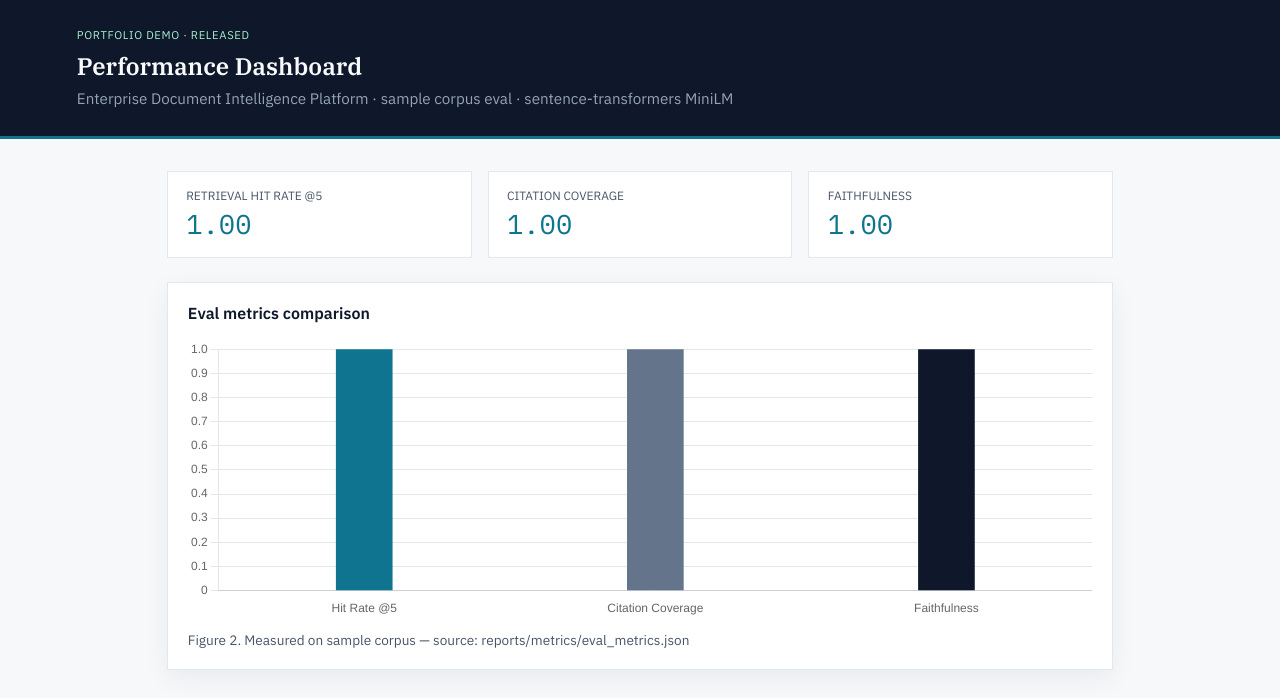
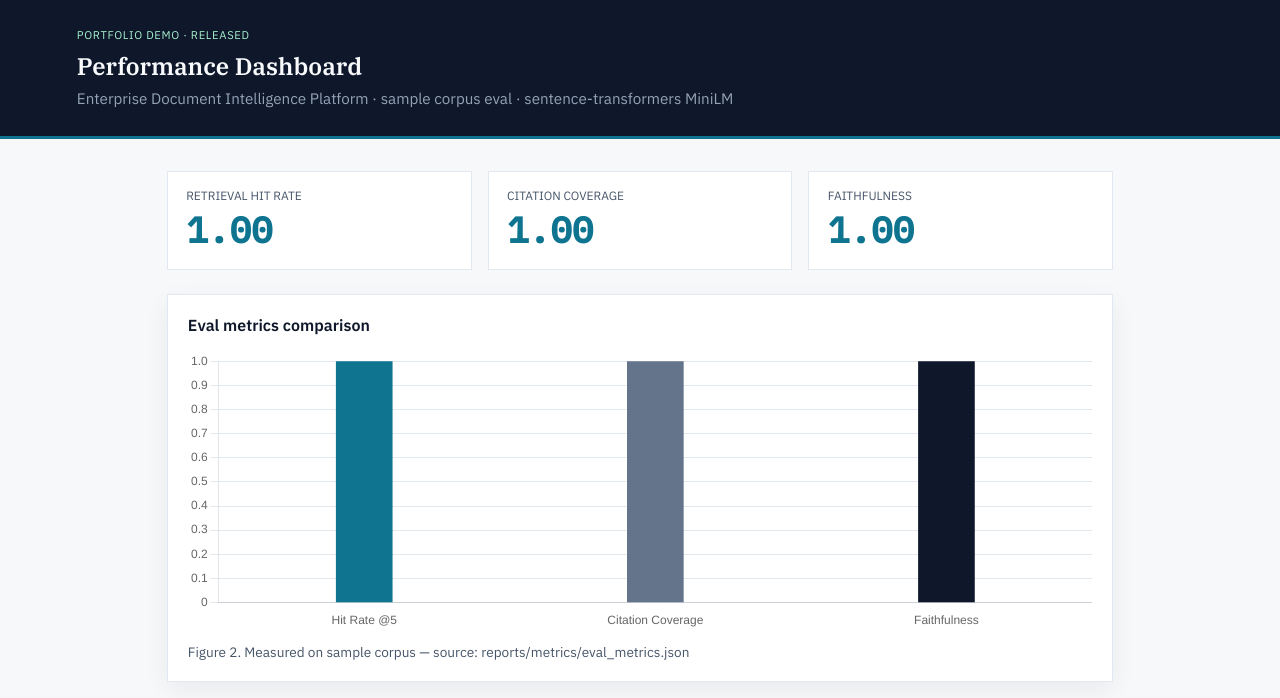
Before and after one commit to satyam140105/enterprise-document-intelligence-platform, a plain HTML site: page presentation/dashboard/index.html in a window 1280 px wide. Drawn offline with nearby package versions, Linux system fonts and the light colour scheme.

Commit message:
fix(presentation): hardcode eval KPIs visibly for hiring demos
Ensure dashboard and demo website show measured 1.00 metrics without relying on cached or failed JSON fetches.

Co-authored-by: Cursor <cursoragent@cursor.com>

```diff
--- a/presentation/dashboard/index.html
+++ b/presentation/dashboard/index.html
@@ -34,9 +34,9 @@
   </header>
   <main>
     <div class="kpis">
-      <div class="kpi"><div class="l">Retrieval Hit Rate @5</div><div class="v">1.00</div></div>
-      <div class="kpi"><div class="l">Citation Coverage</div><div class="v">1.00</div></div>
-      <div class="kpi"><div class="l">Faithfulness</div><div class="v">1.00</div></div>
+      <div class="kpi"><div class="l">Retrieval Hit Rate</div><div class="v" style="font-size:2.25rem;font-weight:600">1.00</div></div>
+      <div class="kpi"><div class="l">Citation Coverage</div><div class="v" style="font-size:2.25rem;font-weight:600">1.00</div></div>
+      <div class="kpi"><div class="l">Faithfulness</div><div class="v" style="font-size:2.25rem;font-weight:600">1.00</div></div>
     </div>
     <div class="panel">
       <h2>Eval metrics comparison</h2>
```
Also changed, not shown: presentation/demo-website/index.html (+3 -3 lines).
